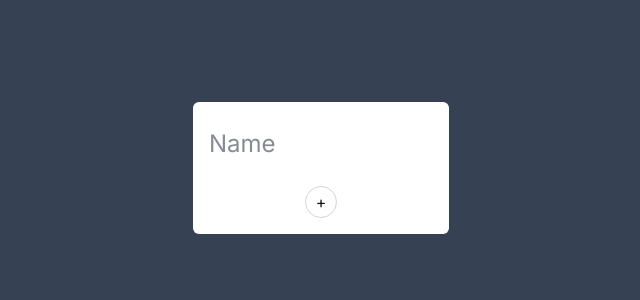
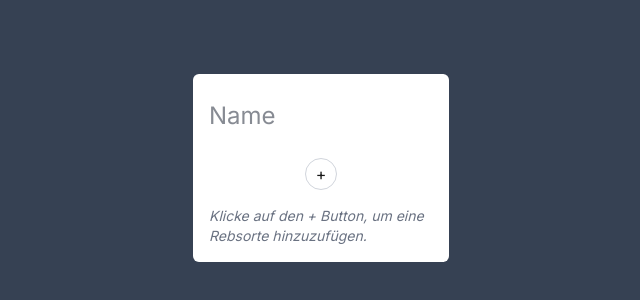
Before and after one commit to Siiiimon/vinolin-grape-selection-component, a Next.js app: page / in a window 1280 px wide. Shown: the part 232-532 px from the top of the page, without its empty margins (319-959 px from the left). Built offline with nearby package versions, Linux system fonts and the light colour scheme.

Commit message:
feat: add hint text

```diff
--- a/src/app/ui/GrapeSelection/GrapeSelection.tsx
+++ b/src/app/ui/GrapeSelection/GrapeSelection.tsx
@@ -127,6 +127,11 @@ export default function GrapeSelection({
                 transition
                 ">speichern</a>
             }
+            {currentVPs.length <= 0 &&
+                <span className="flex items-center mt-2 text-sm text-gray-500 italic"
+                >Klicke auf den + Button, um eine Rebsorte hinzuzufügen.
+                </span>
+            }
         </div>
     )
 }
```
